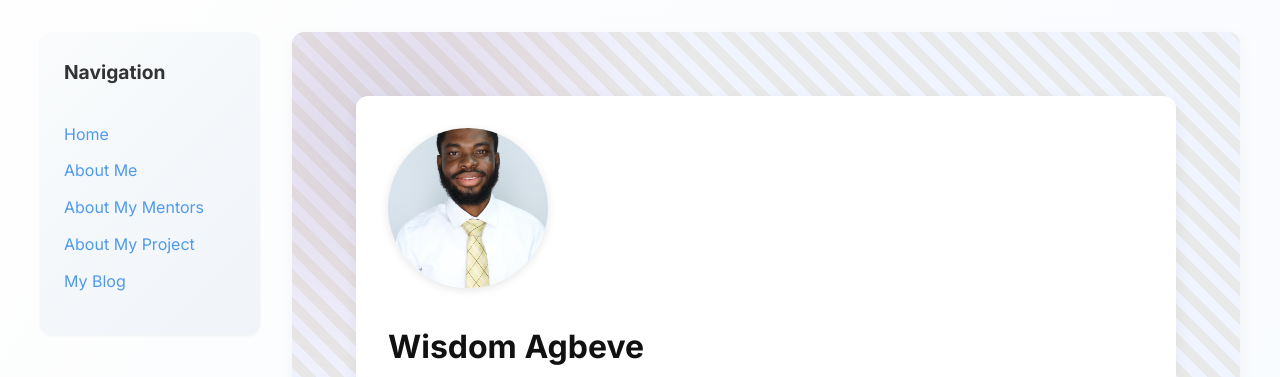
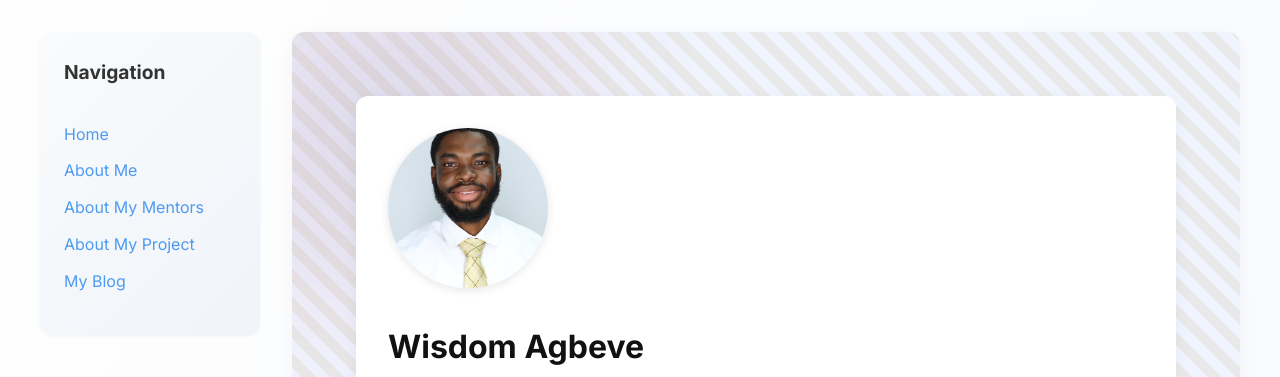
Before and after one commit to wisdomagbeve01/wisdomagbeve01.github.io, a Jekyll site: the page built from pages/about-me.md, in a window 1280 px wide. Shown: the top 377 px of the page. Built offline with Jekyll 4.4.1, drawn with Linux system fonts in a browser that asks for light colours.

Commit message:
Update about-me.md

```diff
--- a/pages/about-me.md
+++ b/pages/about-me.md
@@ -6,7 +6,7 @@ permalink: /about-me.html
 about:
   name: Wisdom Agbeve
   role: Sophomore, Computer Information Systems & Accounting at Grambling State University
-  image: assets/images/profile_pic.jpg
+  image: assets/images/wizzy.jpg
   linkedin: https://www.linkedin.com/in/wisdom-agbeve/
   bio: |
     I'm a sophomore majoring in Computer Information Systems with a minor in Accounting at Grambling State University. I expect to graduate in 2028.
```
